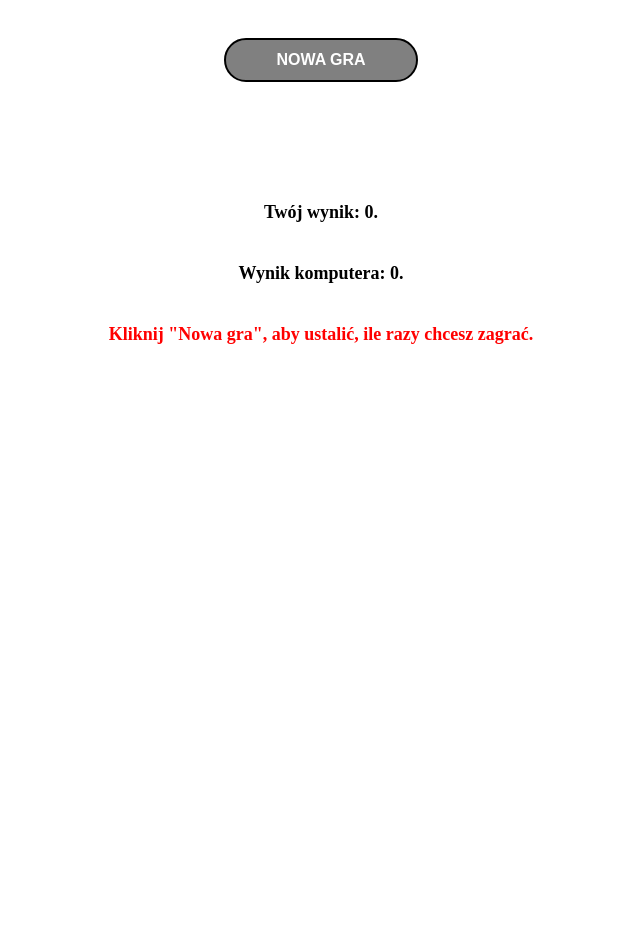
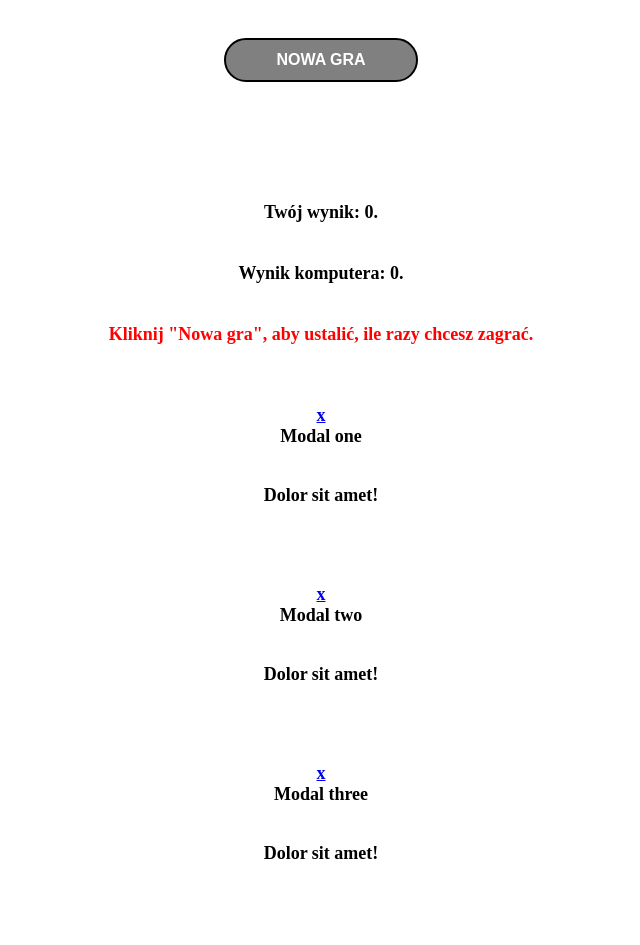
Before and after one commit to mkw98/paper-rock-scissors-game_13_3, a plain HTML site: page index.html in a window 1280 px wide. Shown: the whole page, without its empty margins (319-959 px from the left). Before the commit the page ends 800 px from the top, so only its background shows below. Drawn offline with Linux system fonts and the light colour scheme.

Commit message:
Update index.html

```diff
--- a/index.html
+++ b/index.html
@@ -19,7 +19,29 @@
   <div id="hisScore">  Wynik komputera: 0. </div>
   <div id="rounds" class="important">  Kliknij "Nowa gra", aby ustalić, ile razy chcesz zagrać.</div>
 </div>
-
+  <div class="overlay" id="modal-overlay">
+	<div class="modal" id="modal-one">
+		<a href="#" class="close">x</a>
+		<header>Modal one</header>
+		<div class="content">
+			<p>Dolor sit amet!</p>
+		</div>
+	</div>
+	<div class="modal" id="modal-two">
+		<a href="#" class="close">x</a>
+		<header>Modal two</header>
+		<div class="content">
+			<p>Dolor sit amet!</p>
+		</div>
+	</div>
+	<div class="modal" id="modal-three">
+		<a href="#" class="close">x</a>
+		<header>Modal three</header>
+		<div class="content">
+			<p>Dolor sit amet!</p>
+		</div>
+	</div>
+</div>
     <script  src="js/index.js"></script>
 
 </body>
```
